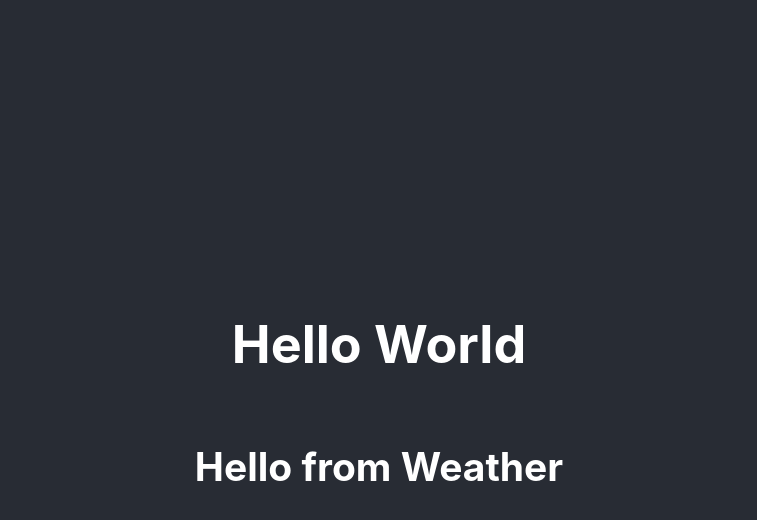
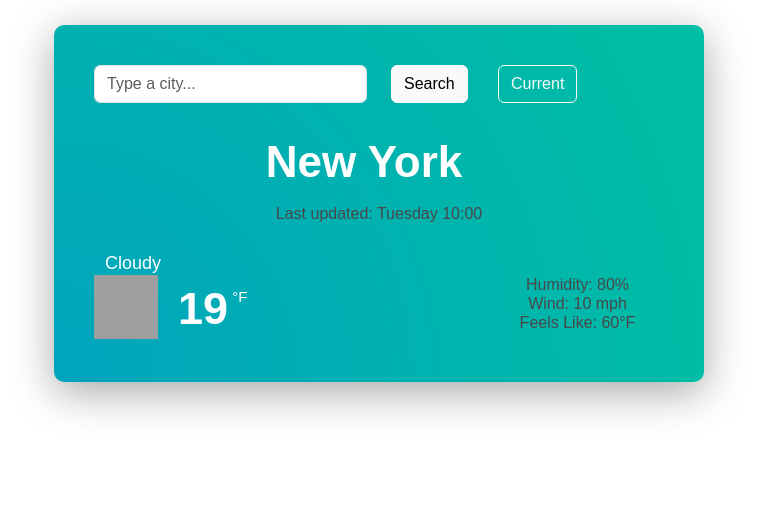
Before and after one commit to brennawilliamson/weather-react, a React (Create React App) app: page / in a window 1280 px wide. Shown: the top 520 px of the page, without its empty margins (261-1018 px from the left). Built offline with nearby package versions, Linux system fonts and the light colour scheme; no server answers; grey boxes are pictures that could not be loaded.

Commit message:
Added weather app pages, components and css

```diff
--- a/src/App.css
+++ b/src/App.css
@@ -1,38 +1,57 @@
-.App {
+body {
+  font-family: "Poppins", sans-serif;
+}
+
+h1 {
+  font-weight: 600;
+  font-size: 44px;
+  line-height: 48px;
+  color: #ffffff;
+  padding-right: 30px;
+  padding-top: 20px;
+  font-weight: 900;
+  margin-bottom: 18px;
+  margin-top: 15px;
+  text-align: center;
+}
+h2 {
+  list-style: none;
+  color: #48484a;
+  font-size: 16px;
+  line-height: 19px;
+  font-weight: 500;
+  margin-bottom: 30px;
   text-align: center;
 }
 
-.App-logo {
-  height: 40vmin;
-  pointer-events: none;
+h3 {
+  color: white;
+  font-weight: 300;
+  font-size: 18px;
+  font-weight: 500;
+  margin-top: 20px;
+  margin-bottom: -10px;
+  position: relative;
+  left: 11px;
 }
 
-@media (prefers-reduced-motion: no-preference) {
-  .App-logo {
-    animation: App-logo-spin infinite 20s linear;
-  }
+li {
+  list-style: none;
+  color: #48484a;
+  font-size: 16px;
+  font-weight: 500;
+  line-height: 19px;
+  margin-bottom: 0;
+  position: relative;
+  left: 50px;
+  text-align: center;
 }
 
-.App-header {
-  background-color: #282c34;
-  min-height: 100vh;
-  display: flex;
-  flex-direction: column;
-  align-items: center;
-  justify-content: center;
-  font-size: calc(10px + 2vmin);
-  color: white;
+ul {
+  margin: 0;
+  padding: 0;
 }
 
-.App-link {
-  color: #61dafb;
+h3:first-letter {
+  text-transform: capitalize;
 }
-
-@keyframes App-logo-spin {
-  from {
-    transform: rotate(0deg);
-  }
-  to {
-    transform: rotate(360deg);
-  }
-}
--- a/src/App.js
+++ /dev/null
@@ -1,17 +0,0 @@
-import React from "react";
-import Weather from "./Weather";
-
-import "./App.css";
-
-function App() {
-  return (
-    <div className="App">
-      <header className="App-header">
-        <h1>Hello World</h1>
-        <Weather city="Paris" />
-      </header>
-    </div>
-  );
-}
-
-export default App;
--- /dev/null
+++ b/src/Weather.css
@@ -0,0 +1,65 @@
+.weather-app-wrapper {
+  max-width: 650px;
+  margin: 25px auto;
+}
+.weather-app {
+  max-width: 650px;
+  padding: 40px;
+  background: radial-gradient(
+    circle at 0.1% 99.8%,
+    rgb(0, 164, 189) 0%,
+    rgb(0, 189, 165) 90%
+  );
+  box-shadow: 0 10px 42px 0 rgba(15, 14, 22, 0.37);
+  backdrop-filter: blur(8px);
+  border-radius: 10px;
+}
+
+.overview {
+  margin-bottom: 10px;
+}
+
+.weather-temperature img {
+  margin-right: 20px;
+  height: 64px;
+  width: 64px;
+}
+
+.weather-temperature strong {
+  color: #ffffff;
+  font-size: 45px;
+}
+
+.weather-temperature .units {
+  position: relative;
+  font-size: 15px;
+  top: -22px;
+  color: white;
+}
+
+.footer {
+  display: block;
+  margin-top: -15px;
+  text-align: center;
+  font-size: 11px;
+}
+
+.weather-forecast {
+  margin-top: 20px;
+  text-align: center;
+  color: antiquewhite;
+  display: block;
+}
+
+.weather-forecast-day {
+  font-size: 17px;
+  color: #48484a;
+}
+
+.weather-forecast-temperatures {
+  font-size: 14px;
+}
+
+.weather-temp-low {
+  opacity: 0.6;
+}
--- a/src/Weather.js
+++ b/src/Weather.js
@@ -1,17 +1,78 @@
 import React from "react";
-import axios from "axios";
 
-export default function Weather(props) {
-  function handleResponse(response) {
-    alert(
-      `The weather in in ${response.data.name} is ${response.data.main.temp} `
-    );
-  }
+import "./Weather.css";
 
-  let units = "imperial";
-  let apiKey = "ec69812db7fd144177914635cab17886";
-  let apiUrl = `https://api.openweathermap.org/data/2.5/weather?q=${props.city}&appid=${apiKey}&units=${units} `;
+export default function Weather() {
+  let weatherData = {
+    city: "New York",
+    temperature: 19,
+    date: "Tuesday 10:00",
+    description: "Cloudy",
+    imgUrl: "https://ssl.gstatic.com/onebox/weather/64/sunny.png",
+    humidity: 80,
+    wind: 10,
+  };
 
-  axios.get(apiUrl).then(handleResponse);
-  return <h2>Hello from Weather</h2>;
+  return (
+    <div className="Weather">
+      <div className="weather-app-wrapper">
+        <div className="weather-app">
+          <form>
+            <div className="row">
+              <div className="col-6">
+                <input
+                  type="search"
+                  placeholder="Type a city..."
+                  className="form-control"
+                  autoComplete="off"
+                />
+              </div>
+              <div className="col-2">
+                <button type="submit" className="btn btn-light">
+                  Search
+                </button>
+              </div>
+              <div className="col-4">
+                <button type="submit" className="btn btn-outline-light ms-2">
+                  Current
+                </button>
+              </div>
+            </div>
+          </form>
+          <div className="overview">
+            <h1>{weatherData.city}</h1>
+            <ul>
+              <h2>
+                <span>Last updated: {weatherData.date}</span>
+              </h2>
+              <h3>{weatherData.description}</h3>
+            </ul>
+          </div>
+          <div className="row">
+            <div className="col-6">
+              <div className="d-flex weather-temperature">
+                <img
+                  src={weatherData.imgUrl}
+                  alt={weatherData.description}
+                  className="float-left"
+                />
+                <div className="float-left">
+                  <strong>{weatherData.temperature}</strong>
+                  <span className="units"> °F</span>
+                </div>
+              </div>
+            </div>
+
+            <div className="col-6">
+              <ul>
+                <li>Humidity: {weatherData.humidity}%</li>
+                <li>Wind: {weatherData.wind} mph</li>
+                <li>Feels Like: 60°F</li>
+              </ul>
+            </div>
+          </div>
+        </div>
+      </div>
+    </div>
+  );
 }
--- a/src/index.js
+++ b/src/index.js
@@ -1,17 +1,17 @@
-import React from 'react';
-import ReactDOM from 'react-dom/client';
-import './index.css';
-import App from './App';
-import reportWebVitals from './reportWebVitals';
+import React from "react";
+import ReactDOM from "react-dom";
+import Weather from "./Weather";
+import "bootstrap/dist/css/bootstrap.min.css";
 
-const root = ReactDOM.createRoot(document.getElementById('root'));
-root.render(
-  <React.StrictMode>
-    <App />
-  </React.StrictMode>
-);
+import "./App.css";
 
-// If you want to start measuring performance in your app, pass a function
-// to log results (for example: reportWebVitals(console.log))
-// or send to an analytics endpoint. Learn more: https://bit.ly/CRA-vitals
-reportWebVitals();
+function App() {
+  return (
+    <div className="App">
+      <Weather />
+    </div>
+  );
+}
+
+const rootElement = document.getElementById("root");
+ReactDOM.render(<App />, rootElement);
```
